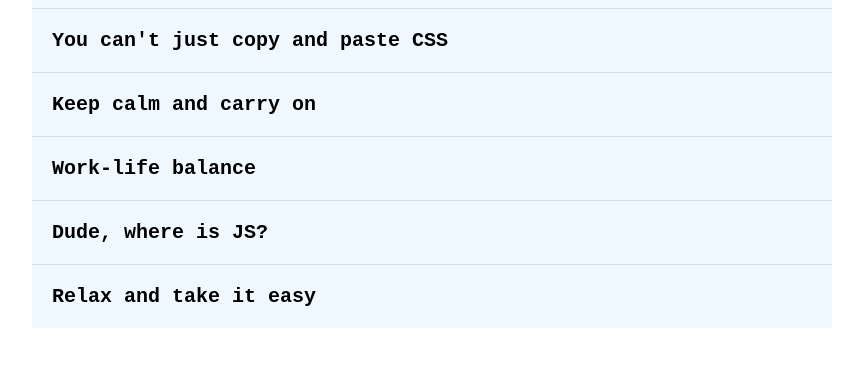
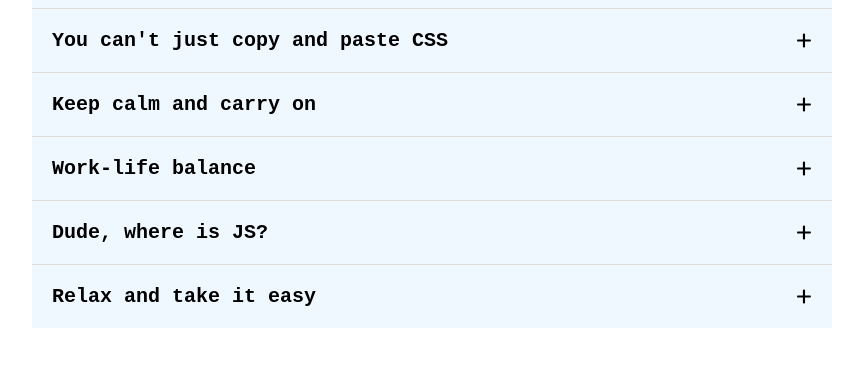
Before and after one commit to EugeneFedo/cssBayan, a plain HTML site: page cssBayan/index.html in a window 1280 px wide. Shown: the part 77-444 px from the top of the page, without its empty margins (208-1071 px from the left). Drawn offline with Linux system fonts and the light colour scheme.

Commit message:
feat: add svg icon (Sun, Mar 12, 2023 01:50:45 PM)

```diff
--- a/cssBayan/index.html
+++ b/cssBayan/index.html
@@ -12,32 +12,35 @@
         <h1>CSS Bayan</h1>
         <div class="bayan">
             <div class="bayan-item">
-                <label class="bayan-title" for="bayan-1">You can't just copy and paste CSS<img ></label>
+                <label class="bayan-title" for="bayan-1">You can't just copy and paste CSS<img src="./assets/svg/plus-solid.svg"></label>
                 <input class="bayan-input" type="radio" name="bayan" id="bayan-1">
                 <div class="bayan-img">
                     <img src="./assets/img/1.png" alt="">
                 </div>
             </div>
             <div class="bayan-item">
-                <label class="bayan-title" for="bayan-2">Keep calm and carry on</label>
+                <label class="bayan-title" for="bayan-2">Keep calm and carry on<img src="./assets/svg/plus-solid.svg"></label>
                 <input class="bayan-input" type="radio" name="bayan" id="bayan-2">
                 <div class="bayan-img">
                     <img src="./assets/img/2.png" alt="">
                 </div>
-            </div><div class="bayan-item">
-                <label class="bayan-title" for="bayan-3">Work-life balance</label>
+            </div>
+            <div class="bayan-item">
+                <label class="bayan-title" for="bayan-3">Work-life balance<img src="./assets/svg/plus-solid.svg"></label>
                 <input class="bayan-input" type="radio" name="bayan" id="bayan-3">
                 <div class="bayan-img">
                     <img src="./assets/img/3.png" alt="">
                 </div>
-            </div><div class="bayan-item">
-                <label class="bayan-title" for="bayan-4">Dude, where is JS?</label>
+            </div>
+            <div class="bayan-item">
+                <label class="bayan-title" for="bayan-4">Dude, where is JS?<img src="./assets/svg/plus-solid.svg"></label>
                 <input class="bayan-input" type="radio" name="bayan" id="bayan-4">
                 <div class="bayan-img">
                     <img src="./assets/img/4.png" alt="">
                 </div>
-            </div><div class="bayan-item">
-                <label class="bayan-title" for="bayan-5">Relax and take it easy</label>
+            </div>
+            <div class="bayan-item">
+                <label class="bayan-title" for="bayan-5">Relax and take it easy<img src="./assets/svg/plus-solid.svg"></label>
                 <input class="bayan-input" type="radio" name="bayan" id="bayan-5">
                 <div class="bayan-img">
                     <img src="./assets/img/5.png" alt="">
--- a/cssBayan/style.css
+++ b/cssBayan/style.css
@@ -36,14 +36,15 @@ h1 {
     cursor: pointer;
 }
 
-img {
+.bayan-img > img {
     display: block;
     margin: 0 auto;
 }
 
 .bayan-title {
     padding: 10px 20px;
-    display: block;
+    display: flex;
+    justify-content: space-between;
     cursor: pointer;
 }
 
@@ -57,3 +58,7 @@ img {
 .bayan-input:checked + .bayan-img {
     display: block;
 }
+
+label > img {
+    width: 15px;
+}
```
Also changed, not shown: cssBayan/assets/svg/plus-solid.svg (added), cssBayan/assets/svg/xmark-solid.svg (added).
